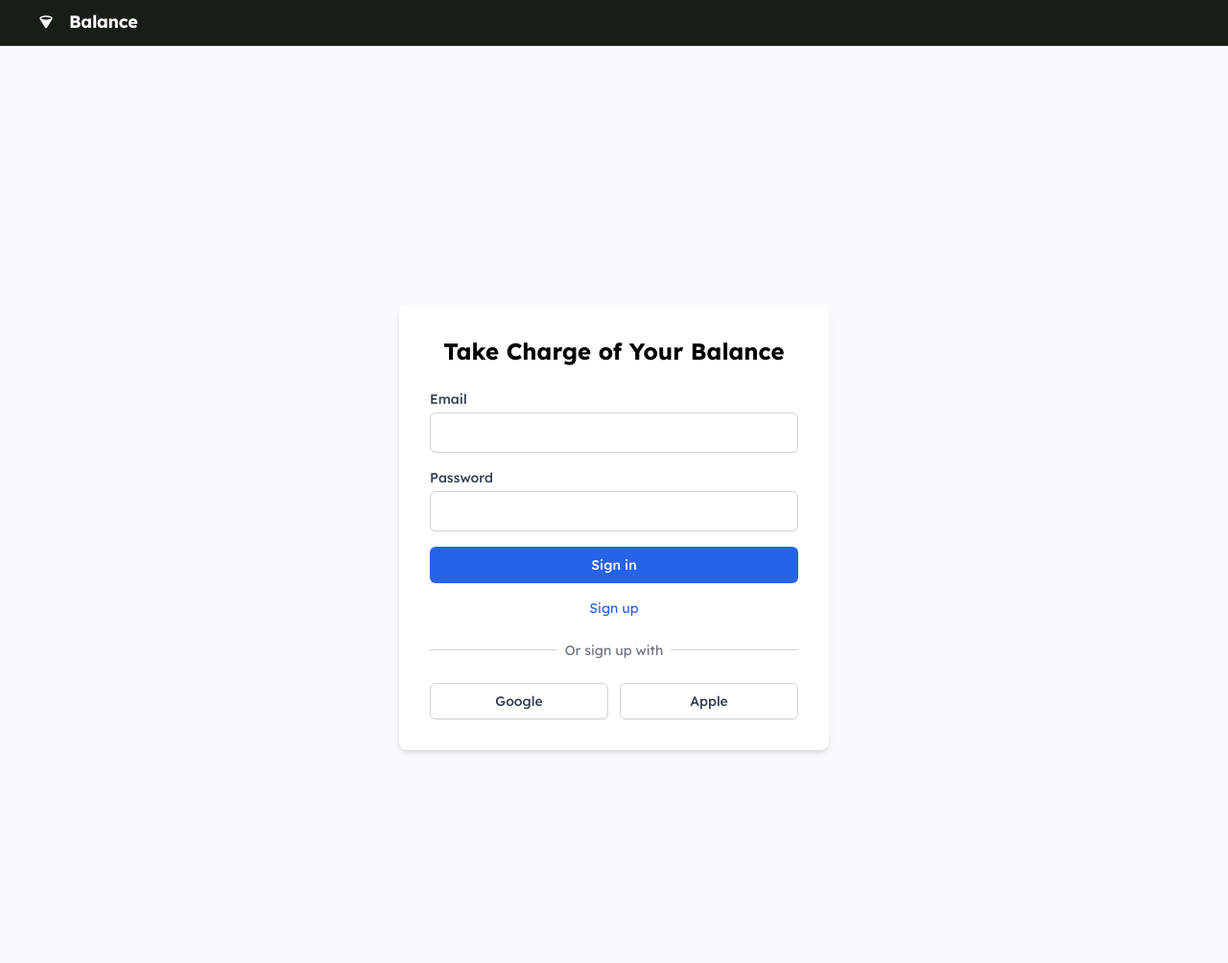
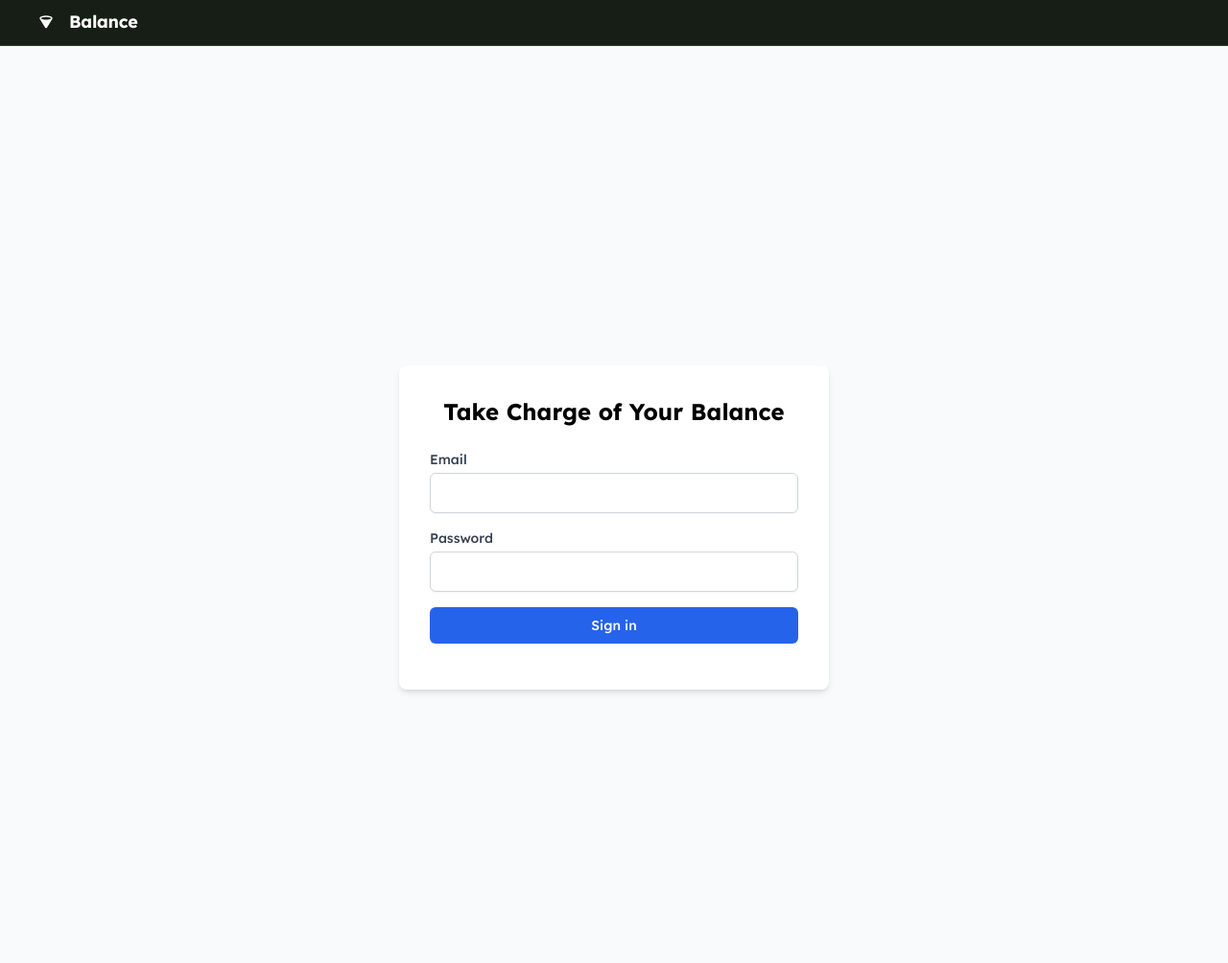
Before and after one commit to promisenmor/Balance, a Django app: page /login/ in a window 1280 px wide. Shown: the whole page at 96% size. Run offline with Django 5.2, Linux system fonts and the light colour scheme; some libraries are stand-ins or nearby versions.

Commit message:
made changes to login.html

```diff
--- a/core/templates/Login.html
+++ b/core/templates/Login.html
@@ -21,31 +21,4 @@
       </button>
     </form>
 
-    <div class="mt-4 text-center">
-      <a href="#" class="text-sm text-blue-600 hover:text-blue-500">Sign up</a>
-    </div>
-    <div class="mt-6">
-      <div class="relative">
-        <div class="absolute inset-0 flex items-center">
-          <div class="w-full border-t border-gray-300"></div>
-        </div>
-        <div class="relative flex justify-center text-sm">
-          <span class="px-2 bg-white text-gray-500">Or sign up with</span>
-        </div>
-      </div>
-
-      <div class="mt-6 grid grid-cols-2 gap-3">
-        <a href="#" class="w-full inline-flex justify-center py-2 px-4 border border-gray-300 rounded-md shadow-sm bg-white text-sm font-medium text-gray-700 hover:bg-gray-50">
-          Google
-        </a>
-        <a href="#" class="w-full inline-flex justify-center py-2 px-4 border border-gray-300 rounded-md shadow-sm bg-white text-sm font-medium text-gray-700 hover:bg-gray-50">
-          Apple
-        </a>
-      </div>
-    </div>
-  </div>
-</div>
-
-<script>
-</script>
 {% endblock %}
```
